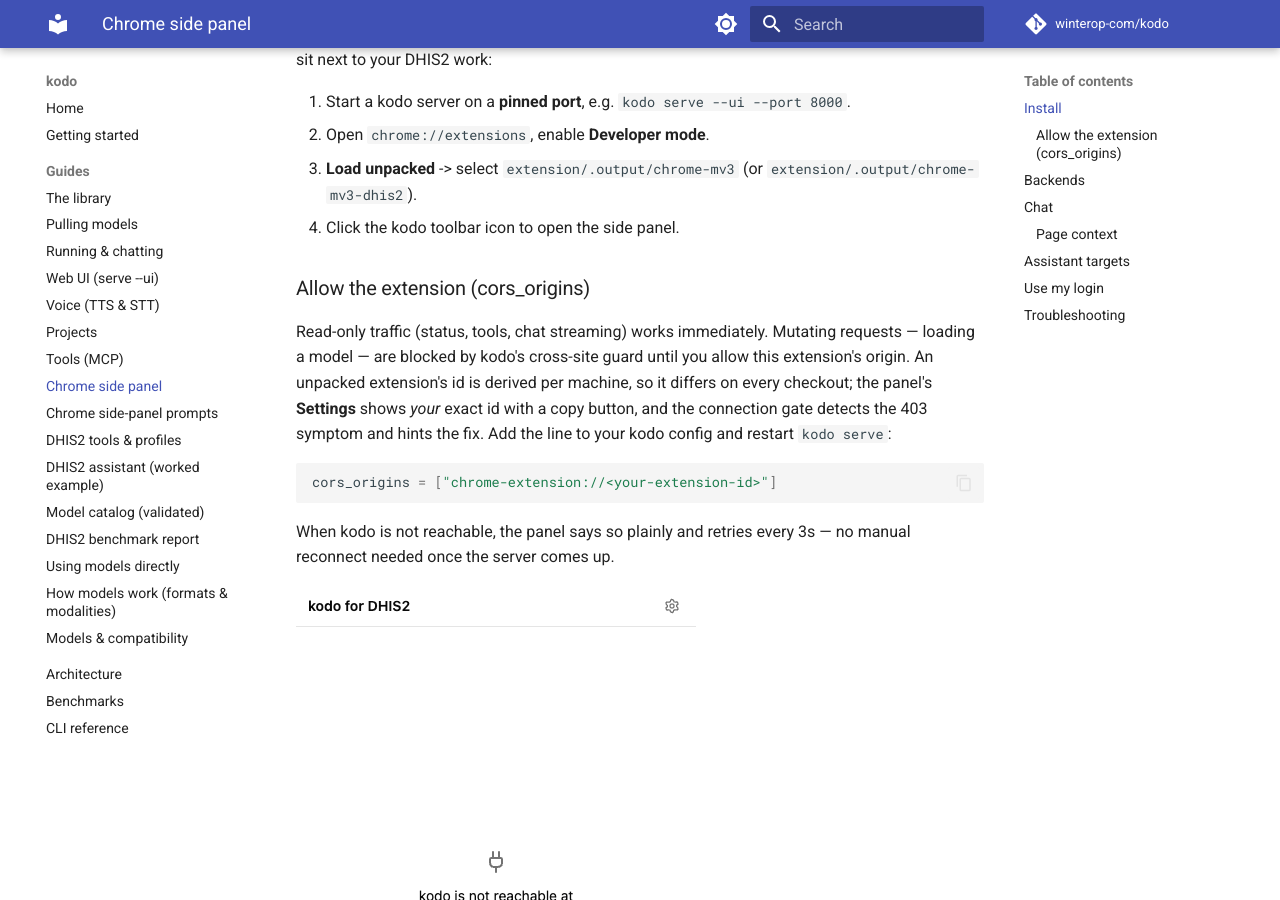
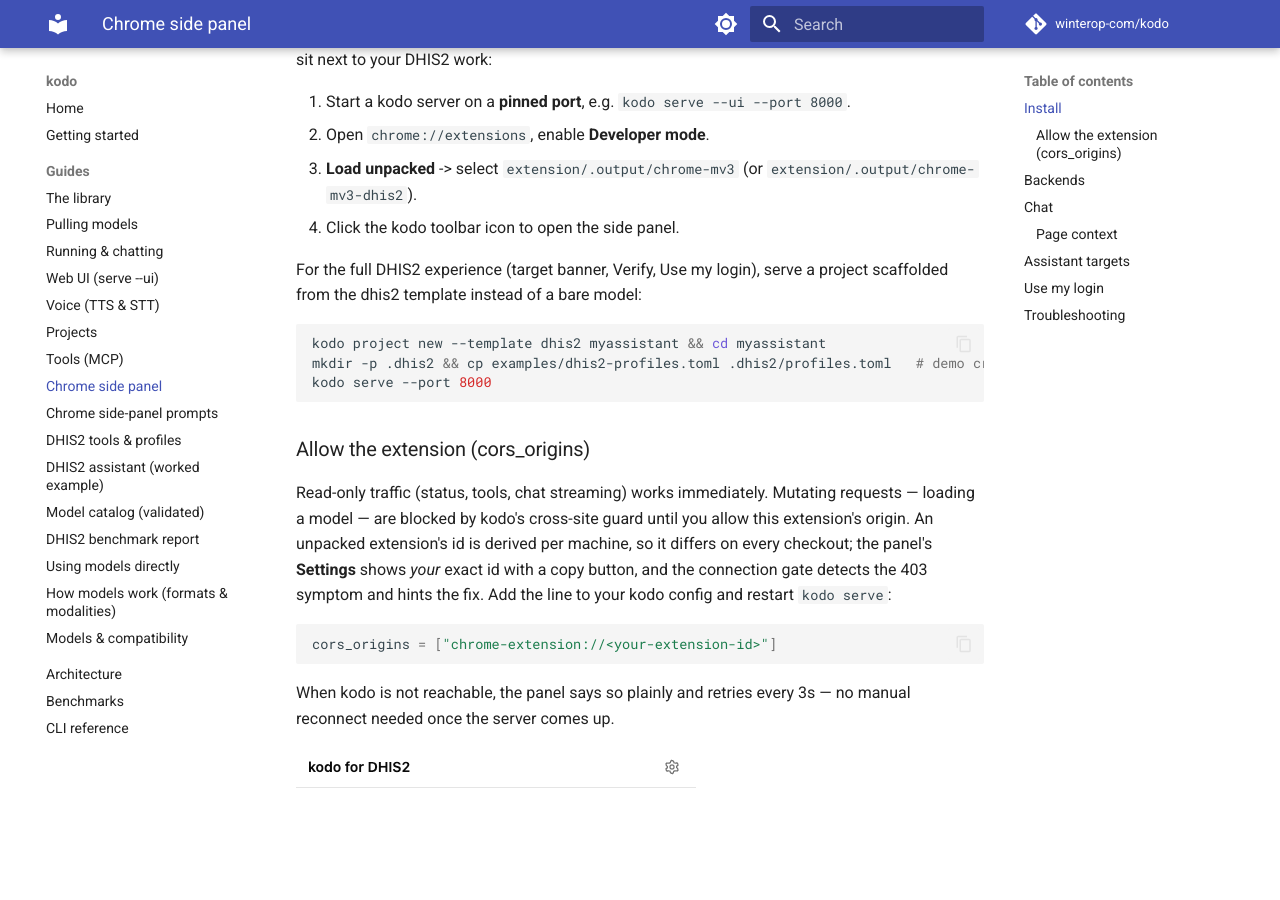
Before and after one commit to winterop-com/stabbur, an MkDocs documentation site: the page built from docs/guides/extension.md, in a window 1280 px wide and 900 px high, scrolled down 1329 px. Built offline with MkDocs 1.6.1 and Material for MkDocs 9.7.7, drawn with Linux system fonts in a browser that asks for light colours; comment, search, counter and statistics services are not loaded.

Commit message:
docs: fold the session worklog's open threads into the roadmap and guide
The untracked handoff worklog is retired: its open threads (re-run the
tools-dhis2 benchmark against the new JSON tool-output shape; live-E2E the
bind mint tail in-browser) move to ROADMAP.md, and the DHIS2 project setup
snippet moves into the extension guide. Everything else it recorded lives in
git history, CHROME.md, and the docs.

````diff
--- a/docs/guides/extension.md
+++ b/docs/guides/extension.md
@@ -45,6 +45,15 @@
 3. **Load unpacked** -> select `extension/.output/chrome-mv3` (or
    `extension/.output/chrome-mv3-dhis2`).
 4. Click the kodo toolbar icon to open the side panel.
+
+For the full DHIS2 experience (target banner, Verify, Use my login), serve a project
+scaffolded from the dhis2 template instead of a bare model:
+
+```bash
+kodo project new --template dhis2 myassistant && cd myassistant
+mkdir -p .dhis2 && cp examples/dhis2-profiles.toml .dhis2/profiles.toml   # demo credentials
+kodo serve --port 8000
+```
 
 ### Allow the extension (cors_origins)
 
````
Also changed, not shown: ROADMAP.md (+11 -0 lines).
